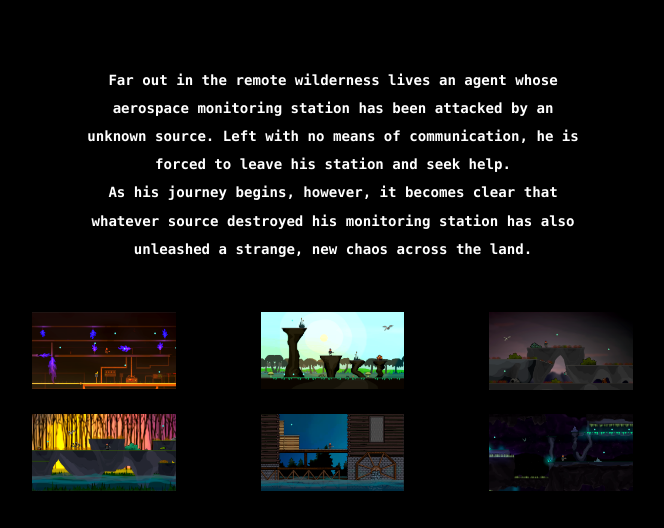
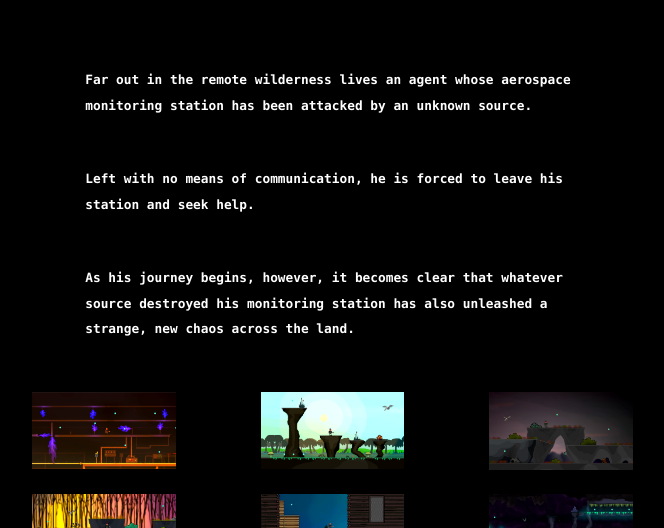
Before and after one commit to Madsir/madsirstudio.github.io, a Jekyll site: the page built from RemoteAgentGame/index.html, in a window 1280 px wide and 900 px high, scrolled down 416 px, cut to the strip 188-716 px from the top of the window. Shown: the whole strip, without its empty margins (307-971 px from the left). Built offline with Jekyll 4.4.1, drawn with Linux system fonts in a browser that asks for light colours.

Commit message:
Update index.html

```diff
--- a/RemoteAgentGame/index.html
+++ b/RemoteAgentGame/index.html
@@ -36,15 +36,19 @@
 		<iframe width="640" height="360" src="https://www.youtube.com/embed/TafGR6cXga4" title="YouTube video player" frameborder="0" allow="accelerometer; autoplay; clipboard-write; encrypted-media; gyroscope; picture-in-picture" allowfullscreen></iframe>
 		<br>
 		<br>
+	</center>
 		<br>
 		<br>
 <div class="centerdiv">
-	<h2> Far out in the remote wilderness lives an agent whose aerospace monitoring station has been attacked by an unknown source. Left with no means of communication, he is forced to leave his station and seek help.
+	<h3> Far out in the remote wilderness lives an agent whose aerospace monitoring station has been attacked by an unknown source. </h3>
+		<br>
+		<h4>Left with no means of communication, he is forced to leave his station and seek help.</h4>
 	<br>
-	As his journey begins, however, it becomes clear that whatever source destroyed his monitoring station has also unleashed a strange, new chaos across the land.
-	</h2>
+	<h3>As his journey begins, however, it becomes clear that whatever source destroyed his monitoring station has also unleashed a strange, new chaos across the land.
+	</h3>
 	<br>
 	<br>
+	<center>
 <div class="row">
 	<div class="columns">
 	  <a href="/Assets/boilerR.png"><img src="/Assets/boilerR.png" alt="boiler" style="width:70%"></a>
```
